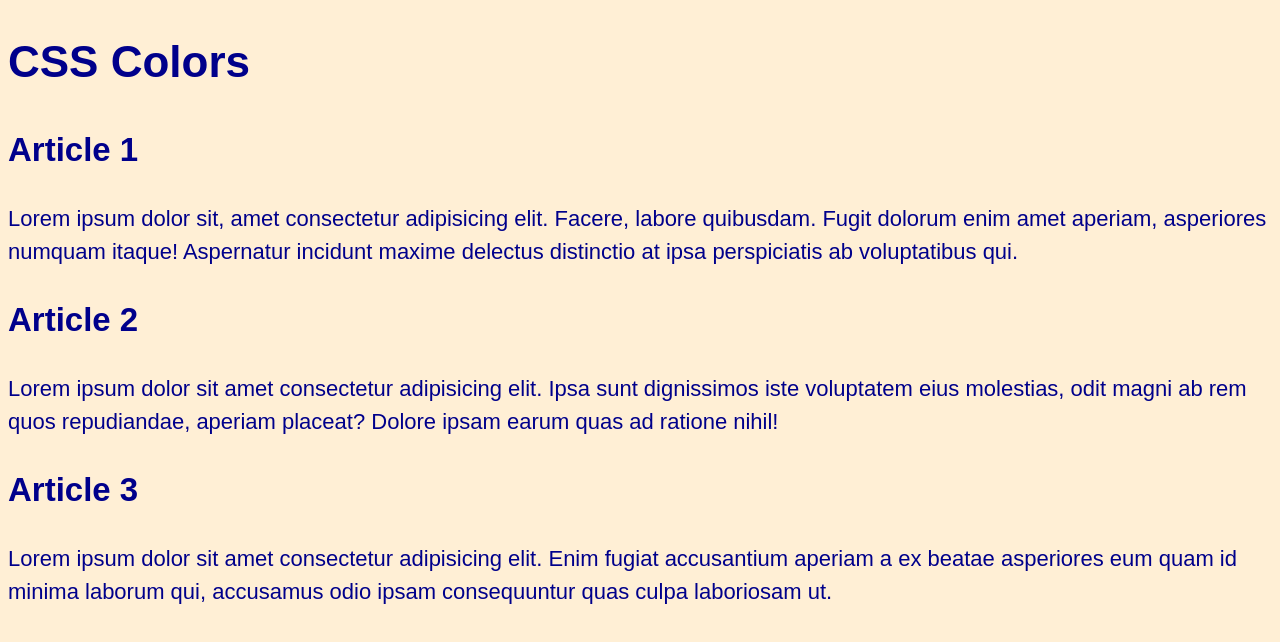
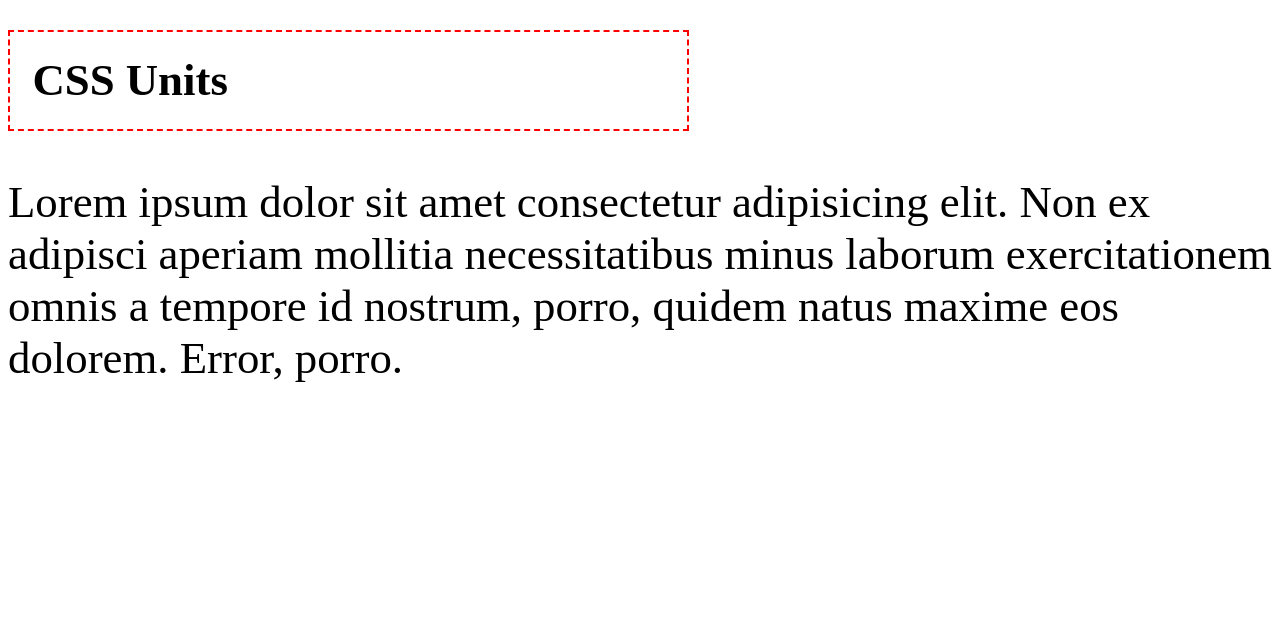
Before and after one commit to alyxlance/front_end_webdev, a plain HTML site: page index.html in a window 1280 px wide. Drawn offline with Linux system fonts and the light colour scheme.

Commit message:
new commit

```diff
--- a/css/style.css
+++ b/css/style.css
@@ -1,7 +1,12 @@
-body {
-    font-size: 22px;
-    font-family: Arial, Helvetica, sans-serif;
-    line-height: 1.5;
-    background-color: papayawhip;
-    color: darkblue;
+h1 {
+    border: 2px dashed red;
+    width: 50%;
+    font-size: 30px;
+    font-size: 3.5vw;
+    padding: .5em;
 }
+
+p {
+    font-size: 2rem;
+    font-size: 3.5vw;
+}
--- a/index.html
+++ b/index.html
@@ -7,14 +7,9 @@
     <link rel="stylesheet" href="css/style.css">
 </head>
 <body>
-    <h1>CSS Colors</h1>
+    <h1>CSS Units</h1>
     <main>
-        <h2>Article 1</h2>
-        <p>Lorem ipsum dolor sit, amet consectetur adipisicing elit. Facere, labore quibusdam. Fugit dolorum enim amet aperiam, asperiores numquam itaque! Aspernatur incidunt maxime delectus distinctio at ipsa perspiciatis ab voluptatibus qui.</p>
-        <h2>Article 2</h2>
-        <p>Lorem ipsum dolor sit amet consectetur adipisicing elit. Ipsa sunt dignissimos iste voluptatem eius molestias, odit magni ab rem quos repudiandae, aperiam placeat? Dolore ipsam earum quas ad ratione nihil!</p>
-        <h2>Article 3</h2>
-        <p>Lorem ipsum dolor sit amet consectetur adipisicing elit. Enim fugiat accusantium aperiam a ex beatae asperiores eum quam id minima laborum qui, accusamus odio ipsam consequuntur quas culpa laboriosam ut.</p>
+        <p>Lorem ipsum dolor sit amet consectetur adipisicing elit. Non ex adipisci aperiam mollitia necessitatibus minus laborum exercitationem omnis a tempore id nostrum, porro, quidem natus maxime eos dolorem. Error, porro.</p>
     </main>
 </body>
 </html>
```
